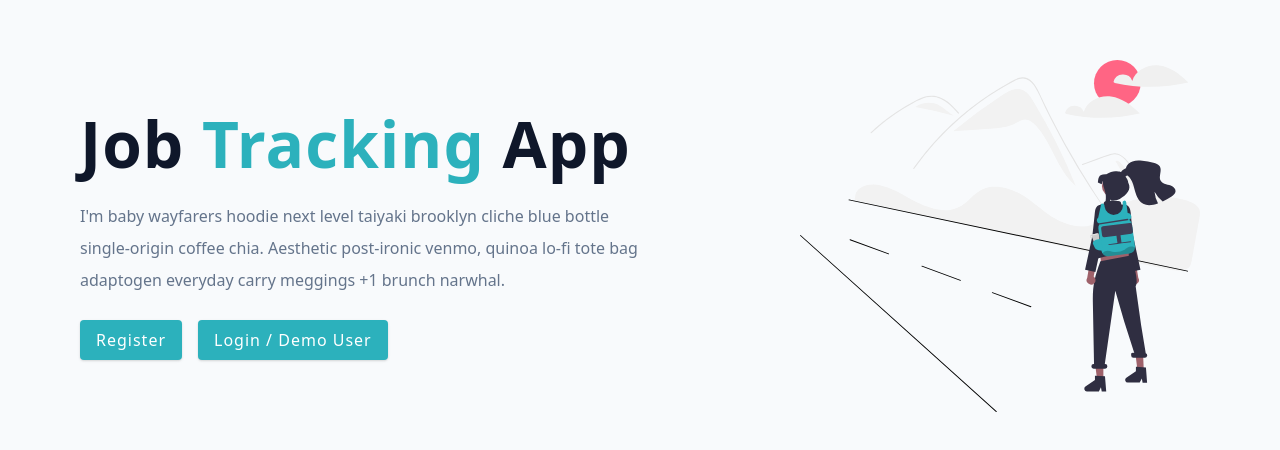
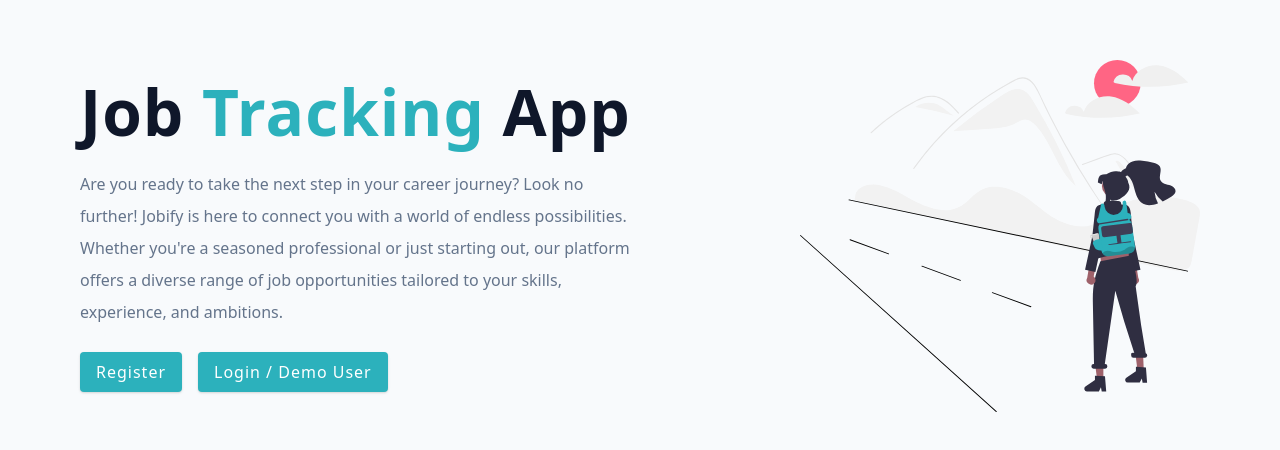
Before and after one commit to sothulthorn/jobify, a React (Vite) app in the folder frontend/: page / in a window 1280 px wide. Shown: the part 164-614 px from the top of the page. Built offline with nearby package versions, Linux system fonts and the light colour scheme.

Commit message:
Loader and Query Params

```diff
--- a/frontend/src/pages/AllJobs.jsx
+++ b/frontend/src/pages/AllJobs.jsx
@@ -4,10 +4,20 @@
 import { useLoaderData } from 'react-router-dom';
 import { useContext, createContext } from 'react';
 
-export const loader = async () => {
+export const loader = async ({ request }) => {
   try {
-    const { data } = await customFetch.get('/jobs');
-    return { data };
+    const params = Object.fromEntries([
+      ...new URL(request.url).searchParams.entries(),
+    ]);
+
+    const { data } = await customFetch.get('/jobs', {
+      params,
+    });
+
+    return {
+      data,
+      searchValues: { ...params },
+    };
   } catch (error) {
     toast.error(error?.response?.data?.message);
     return error;
@@ -17,10 +27,10 @@
 const AllJobsContext = createContext();
 
 const AllJobs = () => {
-  const { data } = useLoaderData();
+  const { data, searchValues } = useLoaderData();
 
   return (
-    <AllJobsContext.Provider value={{ data }}>
+    <AllJobsContext.Provider value={{ data, searchValues }}>
       <SearchContainer />
       <JobsContainer />
     </AllJobsContext.Provider>
--- a/frontend/src/pages/Landing.jsx
+++ b/frontend/src/pages/Landing.jsx
@@ -15,10 +15,11 @@
             job <span>tracking</span> app
           </h1>
           <p>
-            I'm baby wayfarers hoodie next level taiyaki brooklyn cliche blue
-            bottle single-origin coffee chia. Aesthetic post-ironic venmo,
-            quinoa lo-fi tote bag adaptogen everyday carry meggings +1 brunch
-            narwhal.
+            Are you ready to take the next step in your career journey? Look no
+            further! Jobify is here to connect you with a world of endless
+            possibilities. Whether you're a seasoned professional or just
+            starting out, our platform offers a diverse range of job
+            opportunities tailored to your skills, experience, and ambitions.
           </p>
           <Link to="/register" className="btn register-link">
             Register
```
